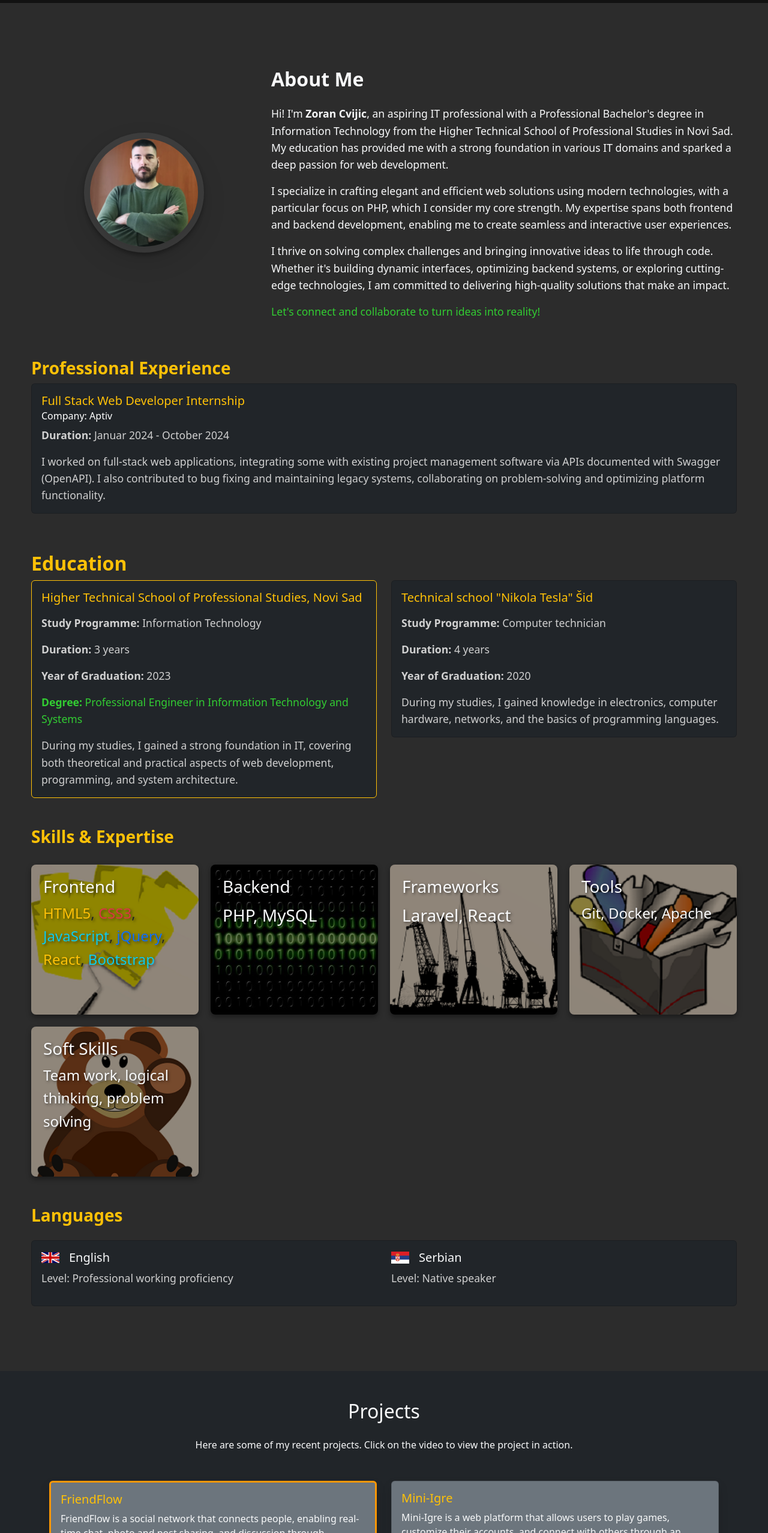
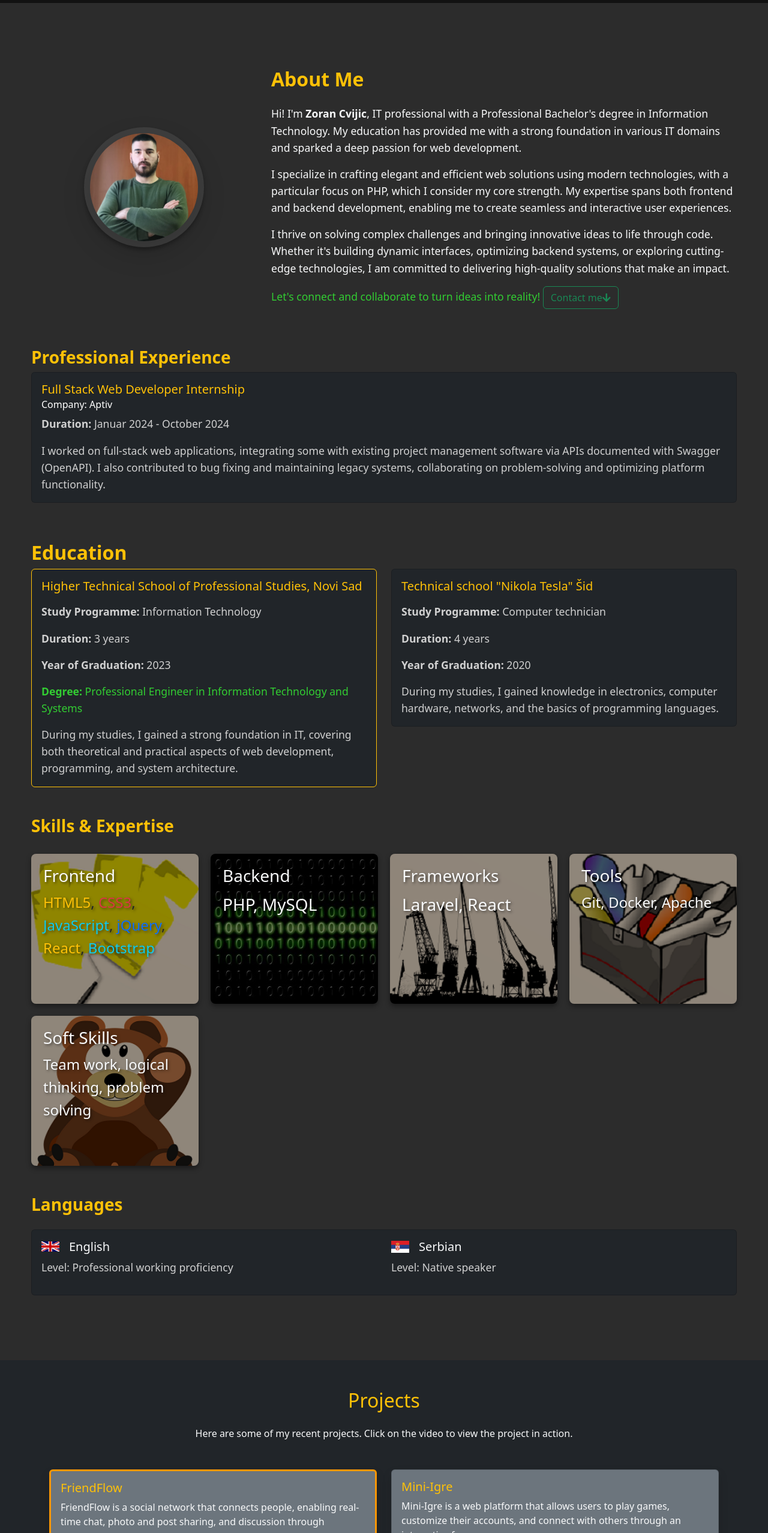
Before and after one commit to CvijicZ/my-portfolio, a React (Create React App) app: page / in a window 1280 px wide. Shown: the part 871-3426 px from the top of the page at 60% size. Built offline with nearby package versions, Linux system fonts and the light colour scheme.

Commit message:
Added call to action button in About Me section, changed title colors

```diff
--- a/src/pages/About.js
+++ b/src/pages/About.js
@@ -19,9 +19,9 @@ const About = () => {
 
           {/* Text Section */}
           <div className="col-md-8">
-            <h2 className="text-light mb-4">About Me</h2>
+            <h2 className="text-warning mb-4">About Me</h2>
             <p className="text-light">
-              Hi! I'm <strong>Zoran Cvijic</strong>, an aspiring IT professional with a Professional Bachelor's degree in Information Technology from the Higher Technical School of Professional Studies in Novi Sad. My education has provided me with a strong foundation in various IT domains and sparked a deep passion for web development.
+              Hi! I'm <strong>Zoran Cvijic</strong>, IT professional with a Professional Bachelor's degree in Information Technology. My education has provided me with a strong foundation in various IT domains and sparked a deep passion for web development.
             </p>
             <p className="text-light">
               I specialize in crafting elegant and efficient web solutions using modern technologies, with a particular focus on PHP, which I consider my core strength. My expertise spans both frontend and backend development, enabling me to create seamless and interactive user experiences.
@@ -30,7 +30,7 @@ const About = () => {
               I thrive on solving complex challenges and bringing innovative ideas to life through code. Whether it's building dynamic interfaces, optimizing backend systems, or exploring cutting-edge technologies, I am committed to delivering high-quality solutions that make an impact.
             </p>
             <p className="text-success">
-              Let's connect and collaborate to turn ideas into reality!
+              Let's connect and collaborate to turn ideas into reality! <a href="#contact" className="btn btn-outline-success"> Contact me<i className="fas fa-arrow-down pl-4"></i></a>
             </p>
           </div>
         </div>
--- a/src/pages/Contact.js
+++ b/src/pages/Contact.js
@@ -11,7 +11,7 @@ const Contact = () => {
       }}
     >
       <div className="container text-center">
-        <h2 className="mb-4" style={{ fontSize: "2.5rem", fontWeight: "bold" }}>
+        <h2 className="mb-4 text-warning" style={{ fontSize: "2.5rem", fontWeight: "bold" }}>
           Contact Me
         </h2>
         <p className="mb-4" style={{ fontSize: "1.2rem", lineHeight: "1.6" }}>
--- a/src/pages/Projects.js
+++ b/src/pages/Projects.js
@@ -29,7 +29,7 @@ const Projects = () => {
   return (
     <div id="projects" className="bg-dark text-light py-5">
       <div className="container">
-        <h2 className="text-center mb-4">Projects</h2>
+        <h2 className="text-center text-warning mb-4">Projects</h2>
         <p className="text-center mb-5">
           Here are some of my recent projects. Click on the video to view the project in action.
         </p>
```
